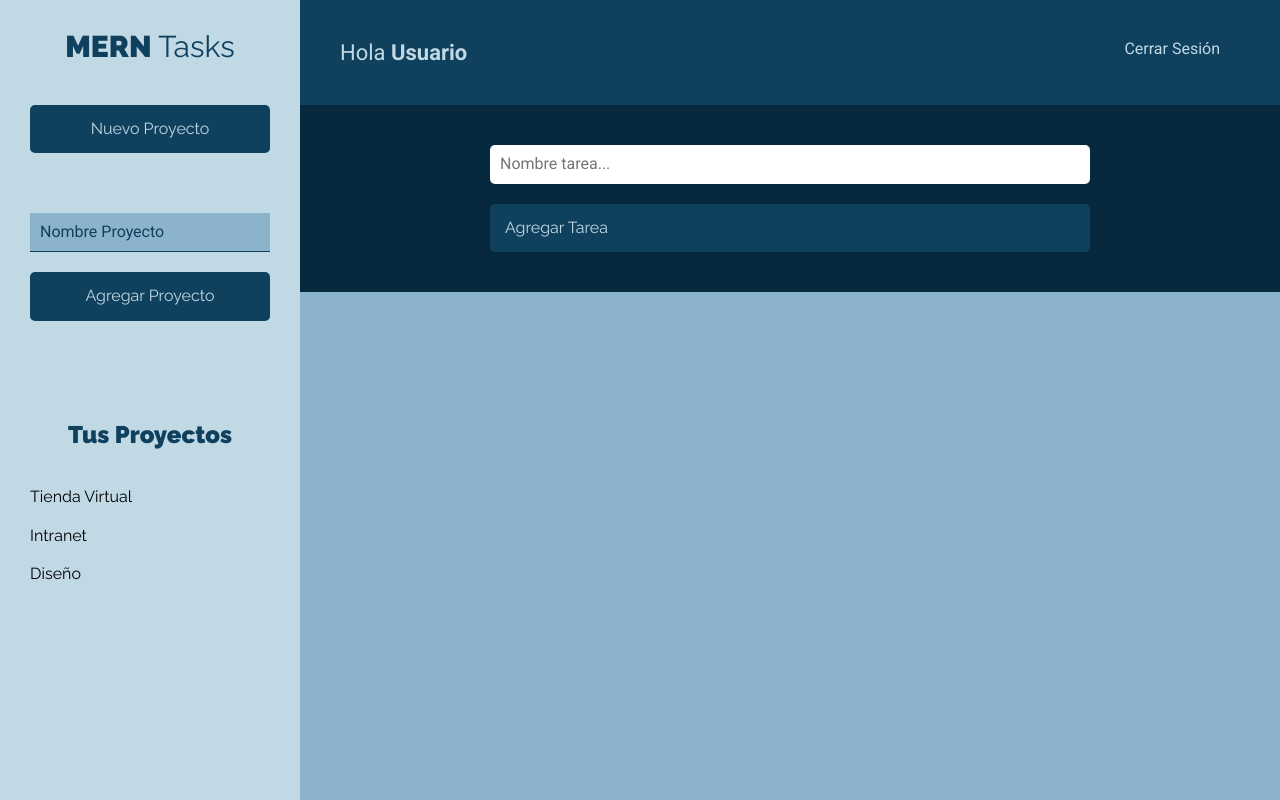
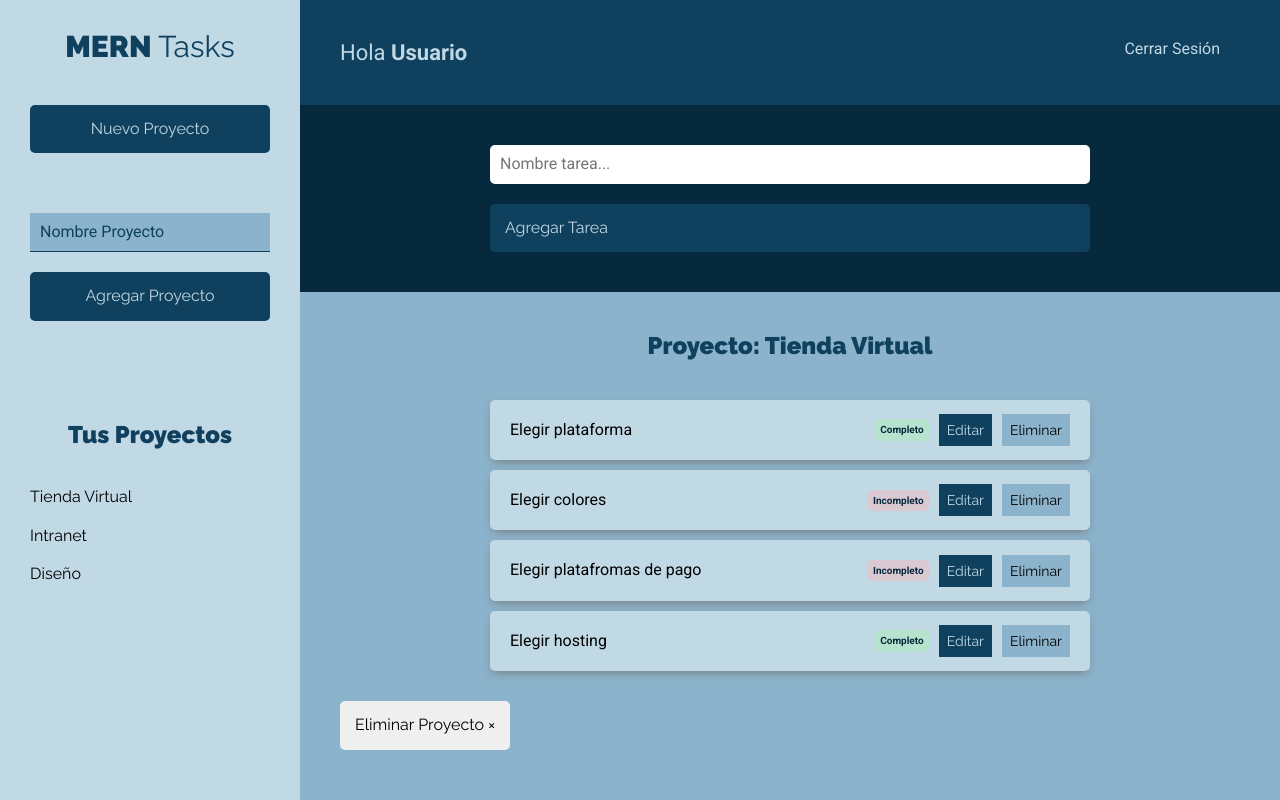
Before and after one commit to jesusdevp/merntask-cliente, a React (Create React App) app: page /projects in a window 1280 px wide. Built offline with nearby package versions, Linux system fonts and the light colour scheme.

Commit message:
Listado de tareas

```diff
--- a/src/components/projects/Projects.jsx
+++ b/src/components/projects/Projects.jsx
@@ -2,6 +2,7 @@ import React from "react";
 import Sidebar from "../layout/Sidebar";
 import Bar from "../layout/Bar";
 import FormTask from "../tasks/FormTask";
+import ListTask from "../tasks/ListTasks";
 
 const Projects = () => {
   return (
@@ -11,7 +12,9 @@ const Projects = () => {
         <Bar />
         <main>
           <FormTask />
-          <div className="contenedor-tareas"></div>
+          <div className="contenedor-tareas">
+            <ListTask />
+          </div>
         </main>
       </div>
     </div>
--- a/src/components/tasks/ListTasks.jsx
+++ b/src/components/tasks/ListTasks.jsx
@@ -0,0 +1,31 @@
+import React, { Fragment } from "react";
+import Task from "./Task";
+
+const ListTask = () => {
+  const tareasProyecto = [
+    { nombre: "Elegir plataforma", estado: true },
+    { nombre: "Elegir colores", estado: false },
+    { nombre: "Elegir platafromas de pago", estado: false },
+    { nombre: "Elegir hosting", estado: true },
+  ];
+
+  return (
+    <Fragment>
+      <h2>Proyecto: Tienda Virtual</h2>
+      <ul className="listado-tareas">
+        {tareasProyecto.length === 0 ? (
+          <li className="tarea">
+            <p>No hay Tareas</p>
+          </li>
+        ) : (
+          tareasProyecto.map((tarea) => <Task tarea={tarea} />)
+        )}
+      </ul>
+      <button type="button" className="btn btn-eliminar">
+        Eliminar Proyecto &times;
+      </button>
+    </Fragment>
+  );
+};
+
+export default ListTask;
--- a/src/components/tasks/Task.jsx
+++ b/src/components/tasks/Task.jsx
@@ -0,0 +1,30 @@
+import React from "react";
+
+const Task = ({ tarea }) => {
+  return (
+    <li className="tarea sombra">
+      <p>{tarea.nombre}</p>
+      <div className="estado">
+        {tarea.estado ? (
+          <button type="button" className="completo">
+            Completo
+          </button>
+        ) : (
+          <button type="button" className="incompleto">
+            Incompleto
+          </button>
+        )}
+      </div>
+      <div className="acciones">
+        <button type="button" className="btn btn-primario">
+          Editar
+        </button>
+        <button typt="button" className="btn btn-secundario">
+          Eliminar
+        </button>
+      </div>
+    </li>
+  );
+};
+
+export default Task;
```
